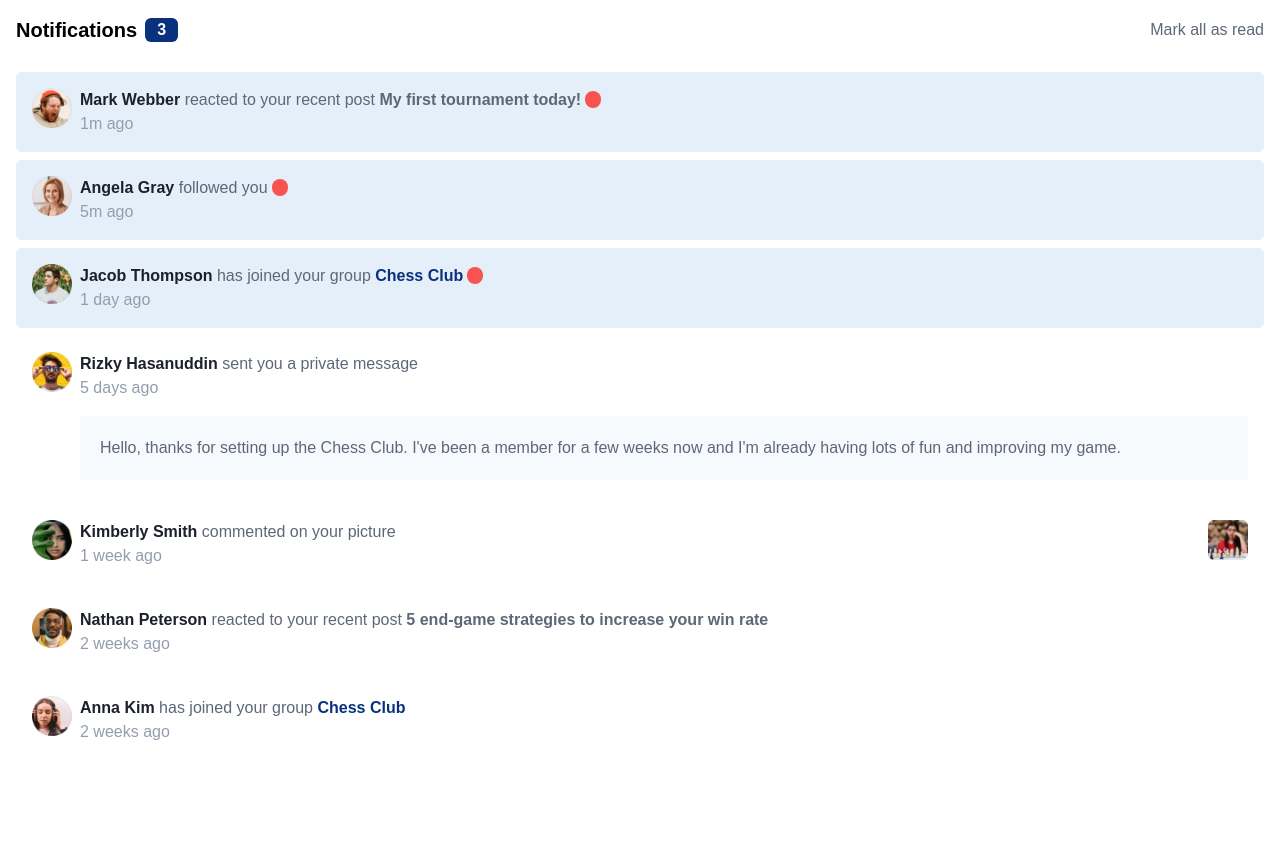
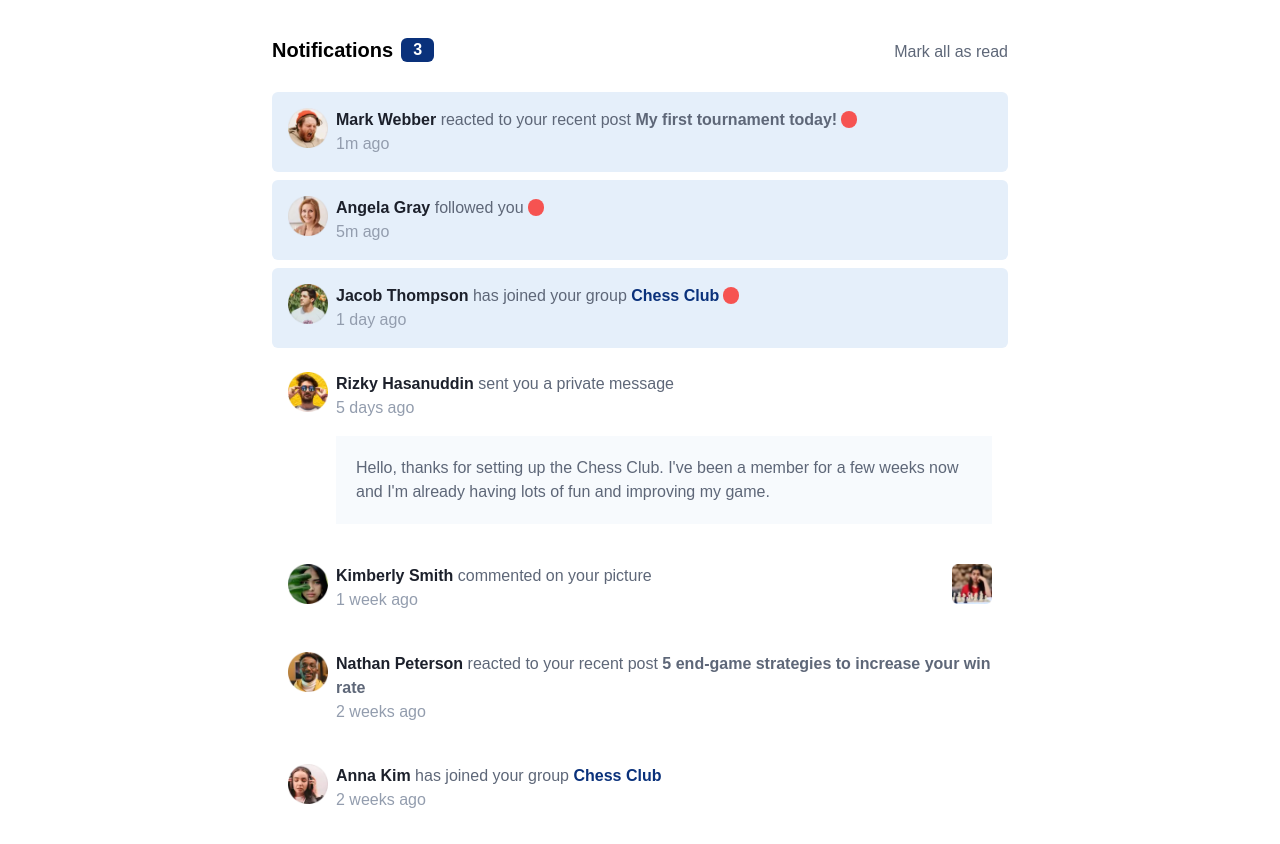
Before and after one commit to DanielRodado/notification-page, a website: page public/index.html in a window 1280 px wide. Before the commit the page ends 800 px from the top, so only its background shows below. Drawn offline with nearby package versions, Linux system fonts and the light colour scheme; files that its build step writes are made by us from their sources.

Commit message:
Avances en 'index.html'

```diff
--- a/public/index.html
+++ b/public/index.html
@@ -7,8 +7,8 @@
         <link rel="stylesheet" href="./css/styles.css" />
     </head>
     <body>
-        <div class="bg-white p-4">
-            <header class="flex justify-between items-center">
+        <div class="bg-white p-4 mt-5 max-w-screen-md md:mx-auto">
+            <header class="flex justify-between items-end">
                 <div class="flex items-center gap-2">
                     <h2 class="text-xl font-extrabold">Notifications</h2>
                     <p
@@ -18,7 +18,7 @@
                         3
                     </p>
                 </div>
-                <p class="text-grayish-blue-dark">Mark all as read</p>
+                <p class="text-grayish-blue-dark cursor-pointer">Mark all as read</p>
             </header>
             <main>
                 <div class="mt-7 flex flex-col gap-2">
@@ -81,7 +81,7 @@
                                     >Jacob Thompson</span
                                 >
                                 has joined your group
-                                <span class="font-extrabold text-blue"
+                                <span class="font-bold text-blue"
                                     >Chess Club</span
                                 ><span
                                     class="rounded-full bg-red px-2 ml-1"
@@ -108,7 +108,7 @@
                                 sent you a private message
                             </h2>
                             <p class="text-grayish-blue">5 days ago</p>
-                            <p class="mt-4 p-5 bg-grayish-blue-very-light text-grayish-blue-dark">
+                            <p class="mt-4 p-5 bg-grayish-blue-very-light text-grayish-blue-dark md:text-pretty">
                                 Hello, thanks for setting up the Chess Club.
                                 I've been a member for a few weeks now and I'm
                                 already having lots of fun and improving my
@@ -178,7 +178,7 @@
                                     >Anna Kim</span
                                 >
                                 has joined your group
-                                <span class="font-extrabold text-blue"
+                                <span class="font-bold text-blue"
                                     >Chess Club</span
                                 >
                             </h2>
```
